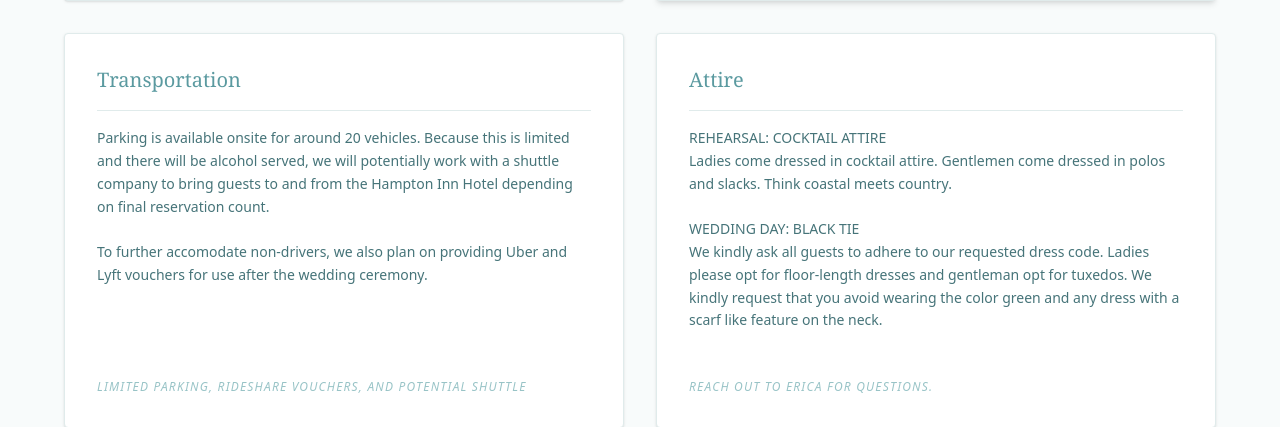
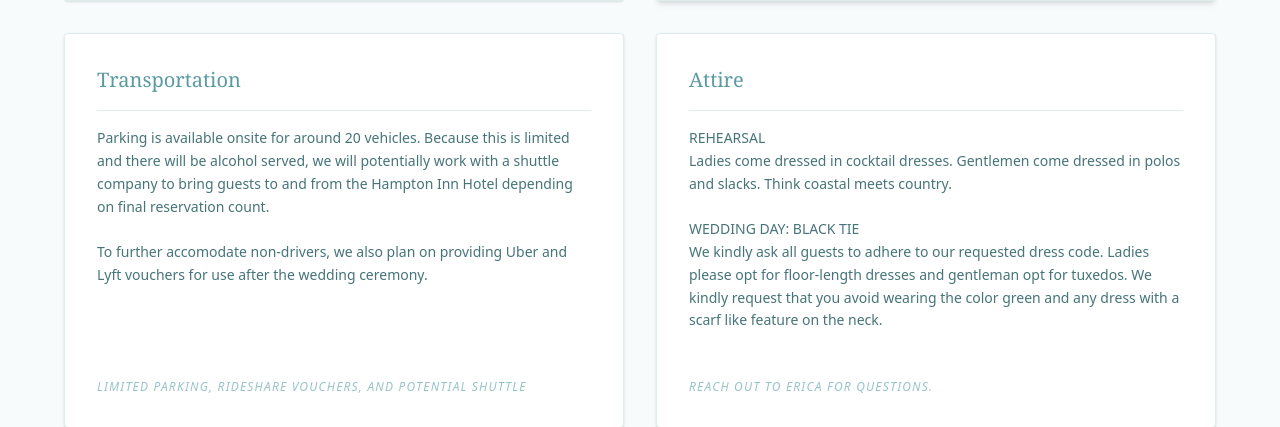
Before and after one commit to kevinleary/ericaandkevin.wedding, a React (Vite) app in the folder wedding-website/: page / in a window 1280 px wide. Shown: the part 5691-6118 px from the top of the page. Built offline with nearby package versions, Linux system fonts and the light colour scheme.

Commit message:
Revise rehearsal attire description
Updated attire instructions for the rehearsal dinner.

```diff
--- a/wedding-website/src/App.jsx
+++ b/wedding-website/src/App.jsx
@@ -549,8 +549,8 @@ const App = () => {
                   Attire
                 </h3>
                 <p className="font-sans font-light text-sm leading-relaxed mb-6">
-                  <strong>REHEARSAL: COCKTAIL ATTIRE</strong><br/>
-                    Ladies come dressed in cocktail attire. Gentlemen come dressed in polos and slacks. Think coastal meets country.
+                  <strong>REHEARSAL</strong><br/>
+                    Ladies come dressed in cocktail dresses. Gentlemen come dressed in polos and slacks. Think coastal meets country.
                     <br/><br/><strong>WEDDING DAY: BLACK TIE</strong><br/>
                     We kindly ask all guests to adhere to our requested dress code. Ladies please opt for floor-length dresses and gentleman
                     opt for tuxedos. We kindly request that you avoid wearing the color green and any dress with a scarf like
```
